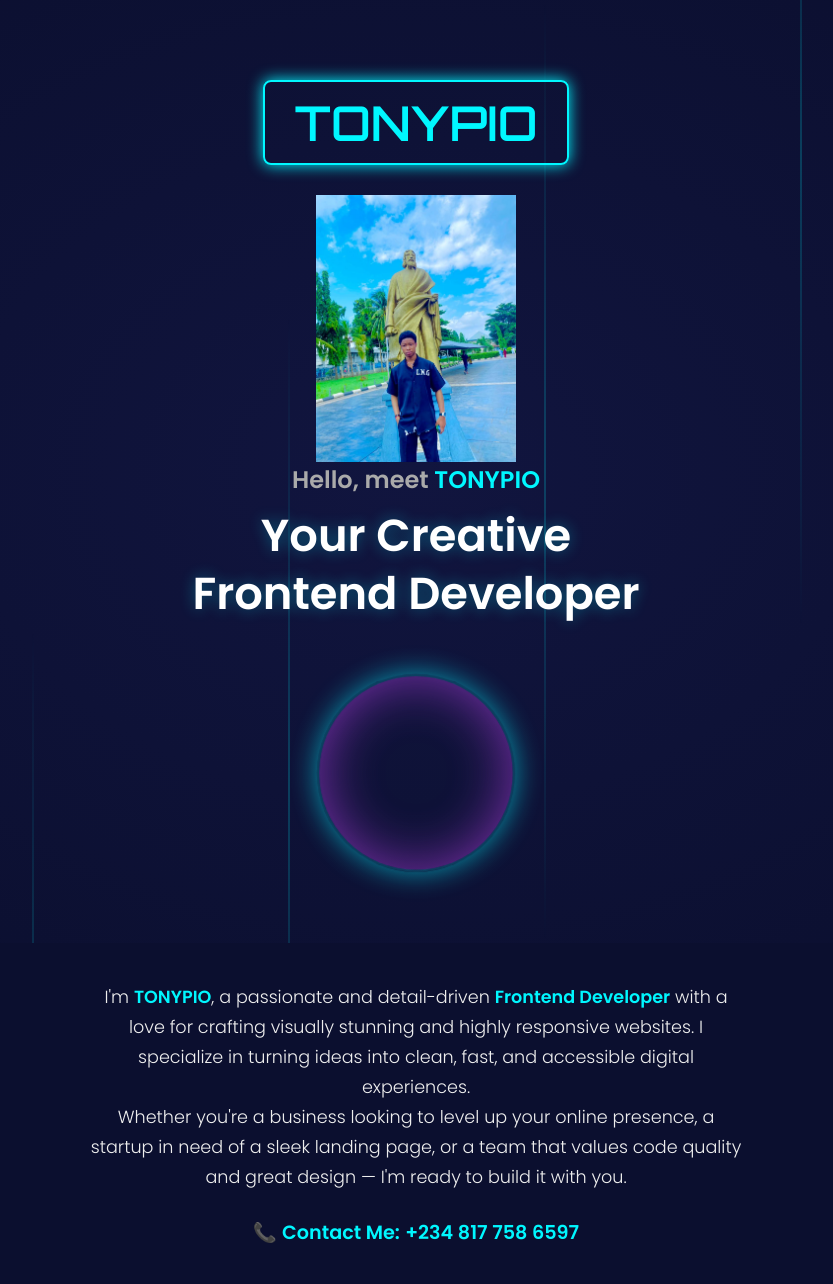
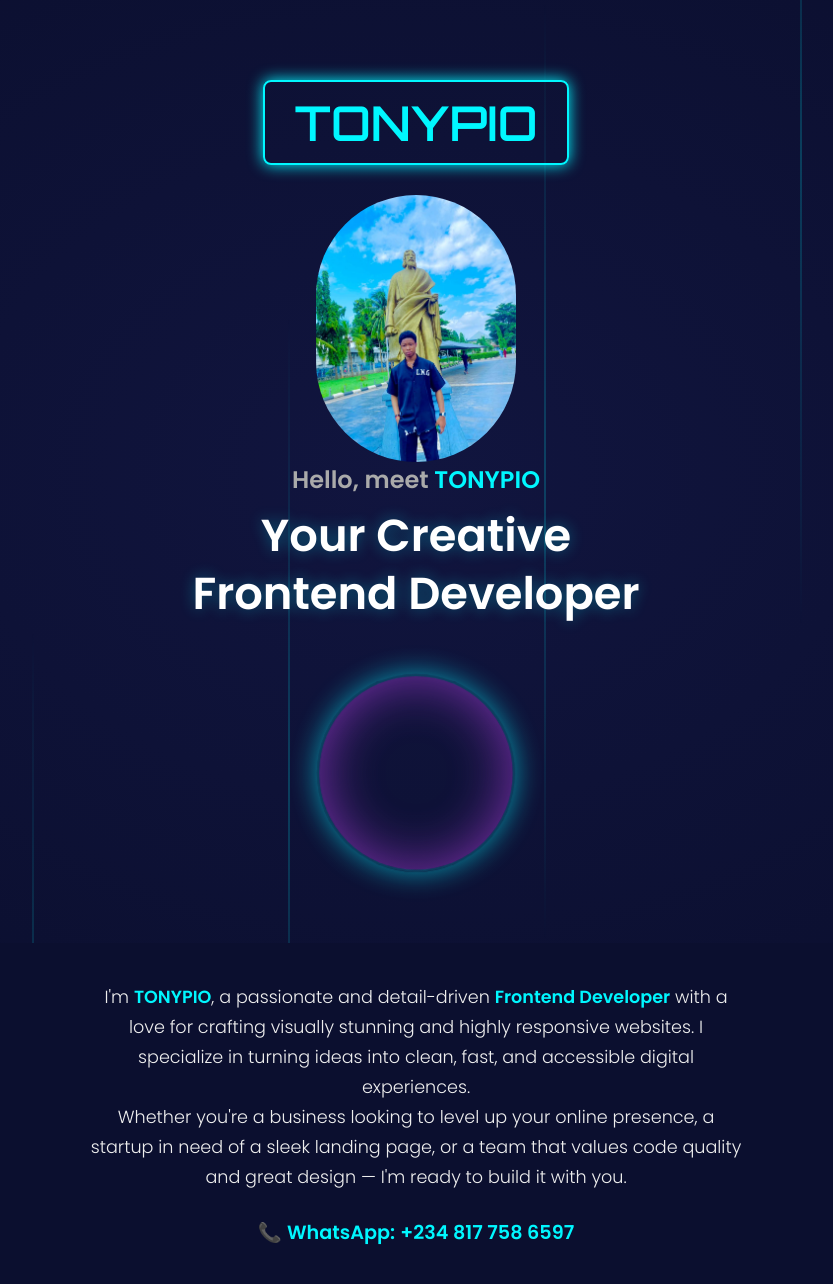
Before and after one commit to tony1code/Banner-new, a plain HTML site: page index.html in a window 1280 px wide. Shown: the whole page, without its empty margins (224-1057 px from the left). Drawn offline with Linux system fonts and the light colour scheme.

Commit message:
Add HTML and CSS

```diff
--- a/CSS/style.css
+++ b/CSS/style.css
@@ -133,6 +133,7 @@ body {
 }
 .img{
   width: 200px;
+  border-radius: 500px;
 }
 
 .intro strong {
--- a/index.html
+++ b/index.html
@@ -30,7 +30,7 @@
     Whether you're a business looking to level up your online presence, a startup in need of a sleek landing page, or a team that values code quality and great design — I'm ready to build it with you.
   </p>
   <p class="contact">
-    📞 <strong>Contact Me:</strong> <a href="tel:+234 817 758 6597">+234 817 758 6597</a>
+    📞 <strong>WhatsApp:</strong> <a href="tel:+234 817 758 6597">+234 817 758 6597</a>
   </p>
 </section>
 </body>
```
